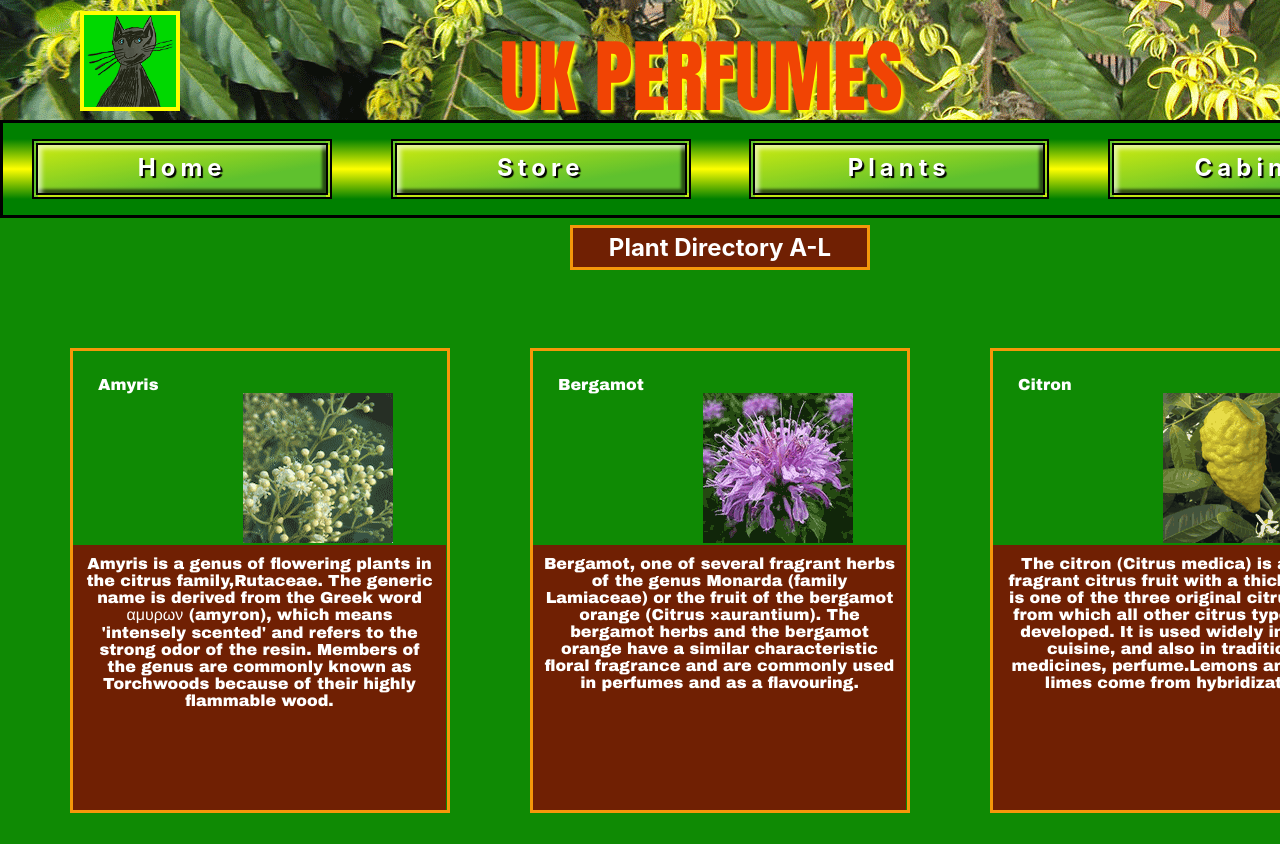
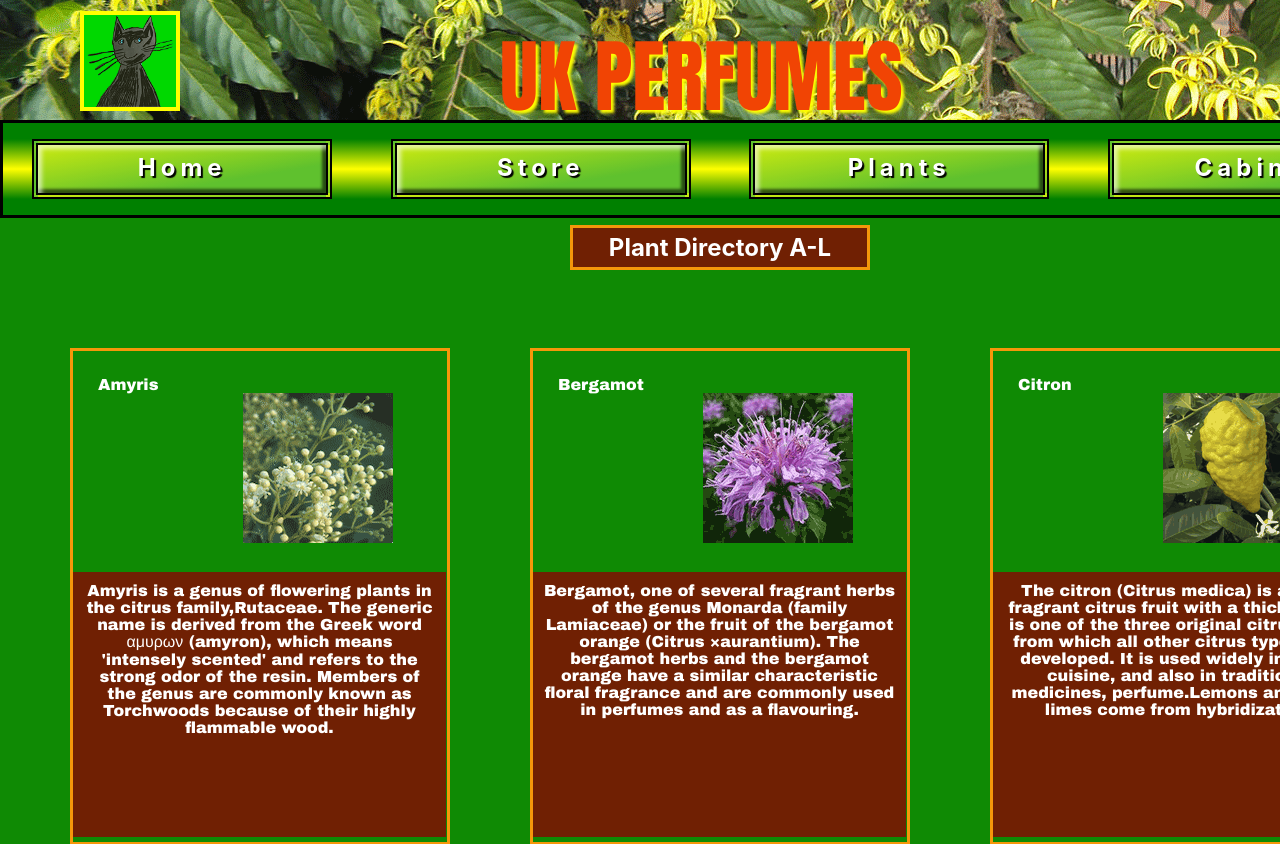
Before and after one commit to GiacomoSorbi/UrsulaKesek-module-ii, a React (Create React App) app: page /plantdisplay1 in a window 1280 px wide. Shown: the top 844 px of the page. Built offline with nearby package versions, Linux system fonts and the light colour scheme.

Commit message:
edited css on several pages

```diff
--- a/src/pages/PlantsPage/PlantDisplay1/PlantDisplay1.css
+++ b/src/pages/PlantsPage/PlantDisplay1/PlantDisplay1.css
@@ -1,6 +1,6 @@
 section.display {
   background-color: rgb(15, 138, 4);
-  height: 1670px;
+  height: 1770px;
   width: 1440px;
 }
 h1.dis {
@@ -12,6 +12,8 @@ h1.dis {
   width: 300px;
 }
 div.desc1 {
+  position: relative;
+  top: 50px;
   width: 373px;
   height: 265px;
 }
@@ -35,11 +37,11 @@ div.desc1 {
   font-family: Arial Black, Helvetica, sans-serif;
   color: white;
 }
-.plantcard {
+section.plantcard {
   margin: 25px;
   border: 3px solid rgb(245, 151, 10);
   width: 380px;
-  height: 465px;
+  height: 497px;
   position: relative;
   top: 30px;
 }
--- a/src/pages/PlantsPage/PlantDisplay2/PlantDisplay2.css
+++ b/src/pages/PlantsPage/PlantDisplay2/PlantDisplay2.css
@@ -1,6 +1,6 @@
 section.display {
     background-color: rgb(15, 138, 4);
-    height: 1670px;
+    height: 1770px;
     width: 1440px;
   }
   h1.dis {
--- a/src/pages/PlantsPage/PlantDisplay3/PlantDisplay3.css
+++ b/src/pages/PlantsPage/PlantDisplay3/PlantDisplay3.css
@@ -1,6 +1,6 @@
 section.display {
   background-color: rgb(15, 138, 4);
-    height: 1670px;
+  height: 1770px;
   width: 1440px;
 }
 h1.dis {
--- a/src/store/Store.css
+++ b/src/store/Store.css
@@ -2,6 +2,7 @@
   display: flex;
   flex-direction: row;
   flex-wrap: wrap;
+  height:945px;
 }
 @media screen and (max-width: 768px) {
   .storepage {
--- a/src/weather/Weather.css
+++ b/src/weather/Weather.css
@@ -89,6 +89,7 @@
   }
 }
 @media screen and (max-width: 375px) {
+
   .search {
     position: relative;
     top: 10px;
```
Lines whose indentation alone changed are shown as unchanged.
